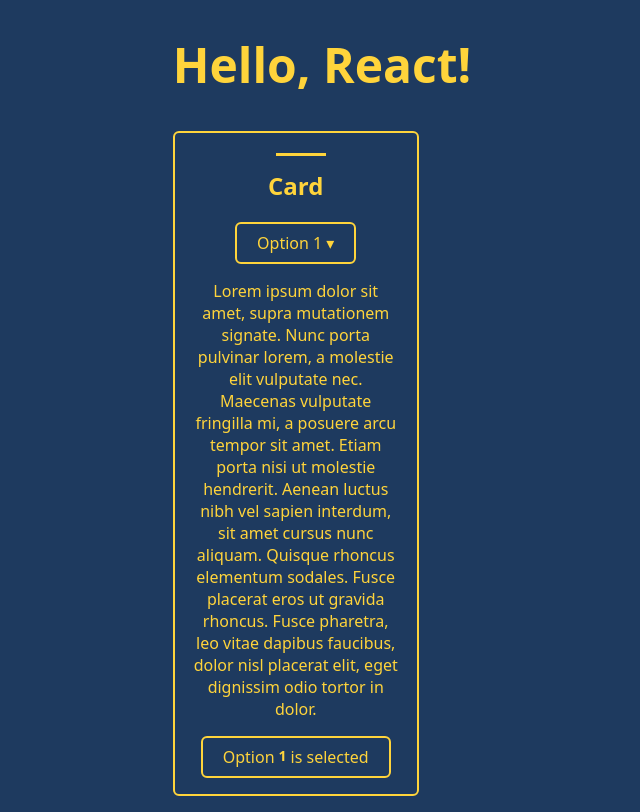
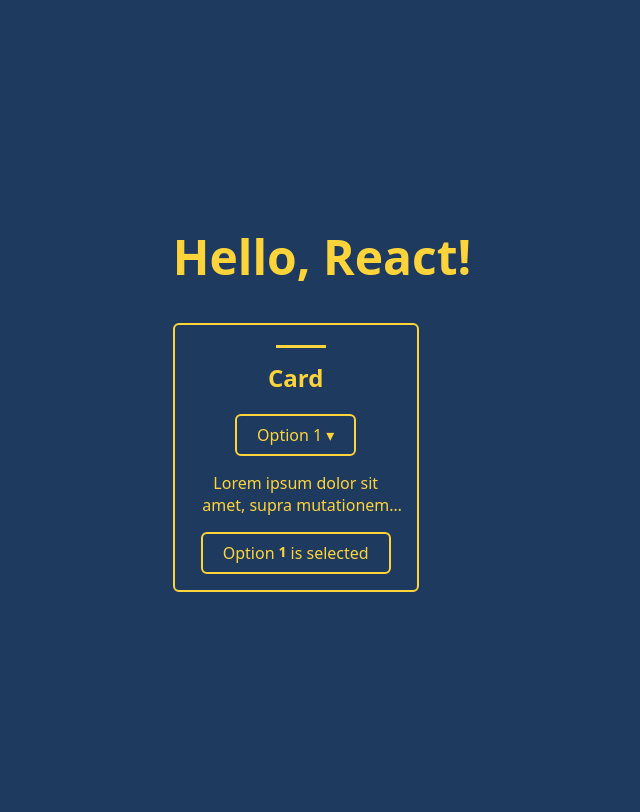
Before and after one commit to doronkina/test-task-collaborator-pro, a React app: page / in a window 1280 px wide. Shown: the whole page, without its empty margins (318-958 px from the left). Built offline with nearby package versions, Linux system fonts and the light colour scheme.

Commit message:
fix: truncate card description
Час: 2 min

```diff
--- a/src/styles.css
+++ b/src/styles.css
@@ -79,6 +79,15 @@ button {
   }
 }
 
+.card-description {
+  display: -webkit-box;
+  line-clamp: 2;
+  -webkit-line-clamp: 2;
+  -webkit-box-orient: vertical;
+  overflow: hidden;
+  text-overflow: ellipsis;
+}
+
 button:focus-visible {
   outline: 3px solid #fff;
   outline-offset: 3px;
```
